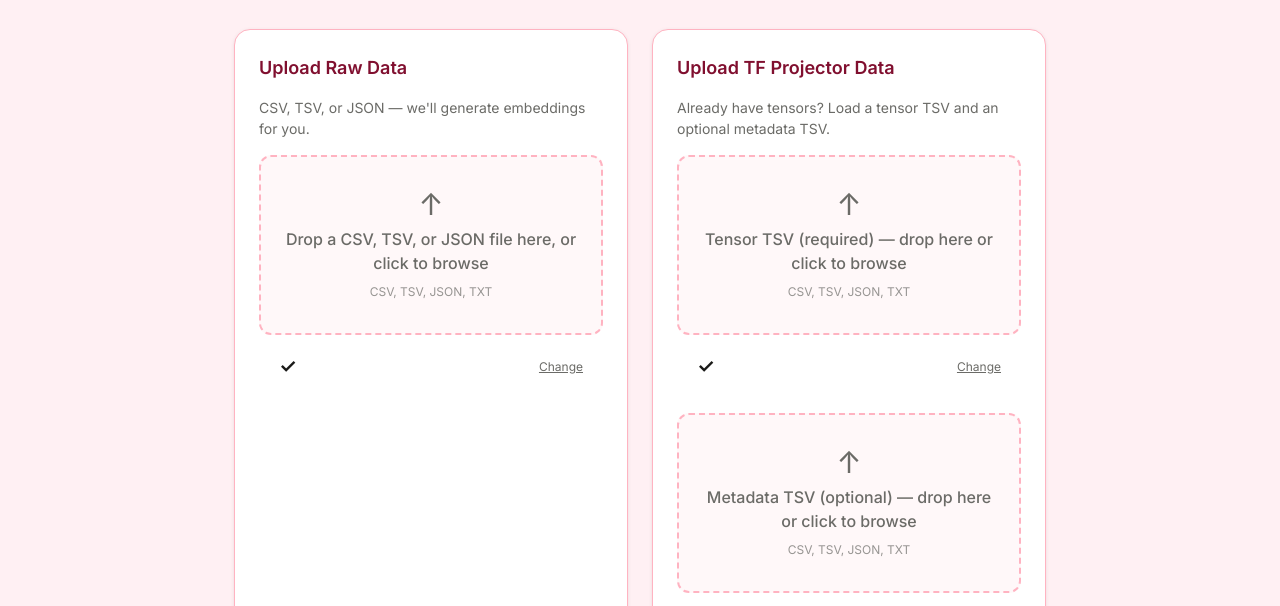
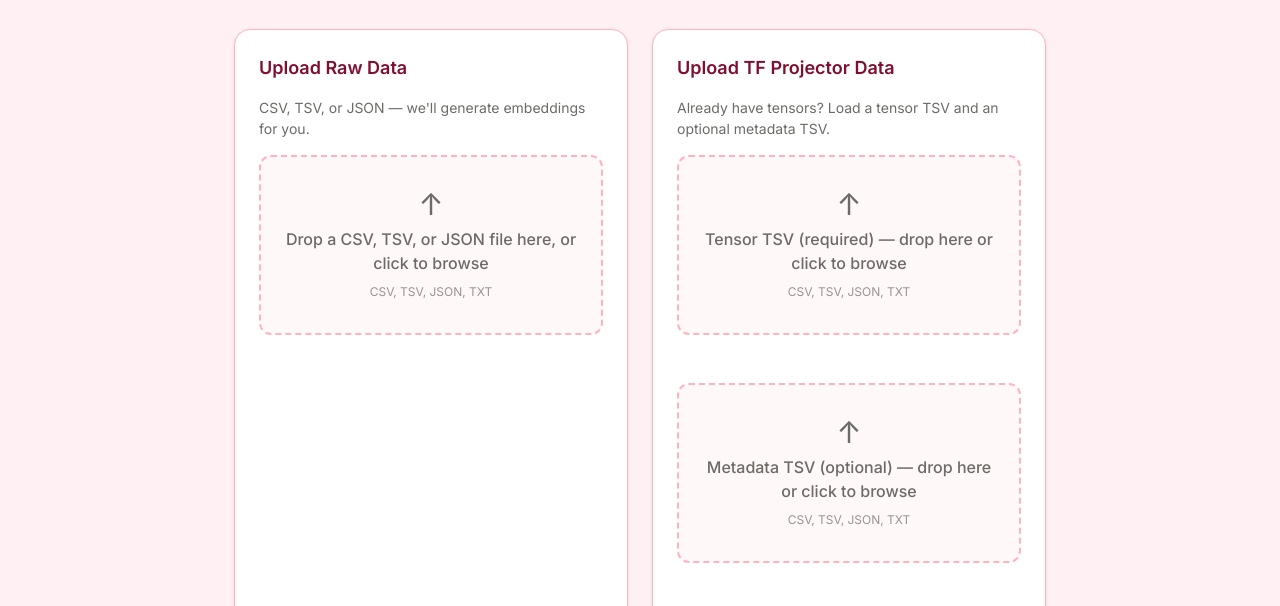
Before and after one commit to epiembed/embedgen, a website built with Vite: page index.html in a window 1280 px wide. Shown: the part 182-788 px from the top of the page. Built offline with nearby package versions, Linux system fonts and the light colour scheme.

Commit message:
Design update

```diff
--- a/src/css/components.css
+++ b/src/css/components.css
@@ -65,21 +65,6 @@
   white-space: nowrap;
 }
 
-.file-upload__success-change {
-  flex-shrink: 0;
-  background: none;
-  border: none;
-  padding: 0;
-  font-size: var(--font-size-xs);
-  color: var(--color-text-muted);
-  cursor: pointer;
-  text-decoration: underline;
-  font-family: var(--font-sans);
-}
-
-.file-upload__success-change:hover {
-  color: var(--color-accent);
-}
 
 .file-upload__icon {
   font-size: var(--font-size-3xl);
--- a/src/ui/components/file-upload.js
+++ b/src/ui/components/file-upload.js
@@ -61,23 +61,10 @@ export function createFileUpload({ onFile, onError = () => {}, label = 'Drop a f
   successEl.className = 'file-upload__success';
   successEl.hidden = true;
 
-  const successIcon = document.createElement('span');
-  successIcon.className = 'file-upload__success-icon';
-  successIcon.setAttribute('aria-hidden', 'true');
-  successIcon.textContent = '✓';
-
   const successName = document.createElement('span');
   successName.className = 'file-upload__success-name';
 
-  const changeBtn = document.createElement('button');
-  changeBtn.type = 'button';
-  changeBtn.className = 'file-upload__success-change';
-  changeBtn.textContent = 'Change';
-  changeBtn.addEventListener('click', () => input.click());
-
-  successEl.appendChild(successIcon);
   successEl.appendChild(successName);
-  successEl.appendChild(changeBtn);
 
   wrapper.appendChild(zone);
   wrapper.appendChild(successEl);
```
